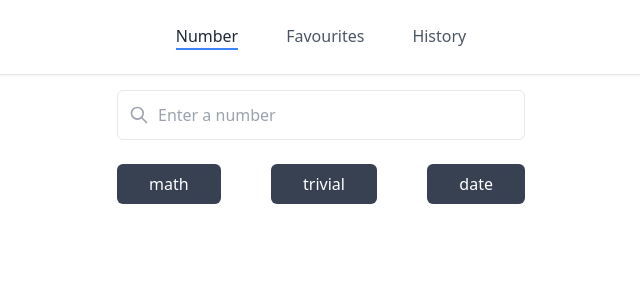
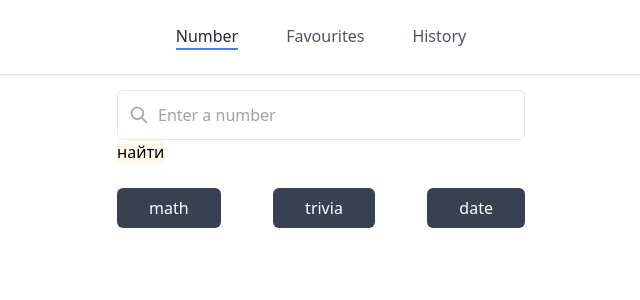
Before and after one commit to zeroqs/number-facts, a React (Create React App) app: page / in a window 1280 px wide. Shown: the top 300 px of the page, without its empty margins (319-959 px from the left). Built offline with nearby package versions, Linux system fonts and the light colour scheme.

Commit message:
temp fix fetch

```diff
--- a/src/components/Button.tsx
+++ b/src/components/Button.tsx
@@ -15,9 +15,9 @@ const Button:FC<BtnProps> = ({name}) => {
 
     const buttonClickType = () => {
         dispatch(buttonClick(name))
-        dispatch(fetch({number,type}))
+
+
     }
-
 
 
     return (
--- a/src/components/Input.tsx
+++ b/src/components/Input.tsx
@@ -35,6 +35,7 @@ const Input: FC = () => {
                value={searchLocal} onChange={onChangeSearch}
         />
 
+
     );
 };
 
--- a/src/components/Search.tsx
+++ b/src/components/Search.tsx
@@ -2,15 +2,21 @@ import React, {FC, useEffect} from 'react';
 import Button from "./Button";
 import Input from "./Input";
 import Output from "./Output";
-import {useAppSelector} from "../hook/redux";
+import {useAppDispatch, useAppSelector} from "../hook/redux";
+import {fetch} from "../fetch/axios";
 
-const items: string[] = ["math", "trivial", "date"]
+const items: string[] = ["math", "trivia", "date"]
 
 
 const Search: FC = () => {
     const data =  useAppSelector((state) => state.fetch.data)
+    const dispatch = useAppDispatch();
+    const number = useAppSelector(state => state.inputValue.value)
+    const type = useAppSelector(state => state.buttonValue.type)
 
-
+    function btn() {
+        dispatch(fetch({number,type}))
+    }
 
     return (
         <section className="w-full max-w-md px-5 py-4 mx-auto rounded-md">
@@ -24,6 +30,8 @@ const Search: FC = () => {
         </span>
                 <Input/>
             </div>
+            <button className="bg-amber-50" onClick={btn}>найти</button>
+
             <div className="flex justify-between">
                 {items.map((item,i)  => <Button key={i} name={item}/>)}
             </div>
--- a/src/fetch/axios.ts
+++ b/src/fetch/axios.ts
@@ -10,7 +10,6 @@ interface fetchProps {
 }
 
 export const fetch = ({number,type} : fetchProps) => {
-
     return async (dispatch : AppDispatch) => {
         try {
             dispatch(FetchSlice.actions.fetching())
--- a/src/redux/Slices/ButtonSlice.ts
+++ b/src/redux/Slices/ButtonSlice.ts
@@ -1,6 +1,5 @@
 import { createSlice } from '@reduxjs/toolkit'
 import type { PayloadAction } from '@reduxjs/toolkit'
-import {ClickableInputOrButton} from "@testing-library/user-event/utils/click/isClickableInput";
 
 export interface ButtonState {
     type: string;
@@ -11,11 +10,12 @@ const initialState: ButtonState = {
 }
 
 export const ButtonSlice = createSlice({
-    name: 'input',
+    name: 'button',
     initialState,
     reducers: {
         buttonClick(state, action : PayloadAction<any>) {
             state.type = action.payload
+            console.log(action.payload)
         }
     },
 })
```
